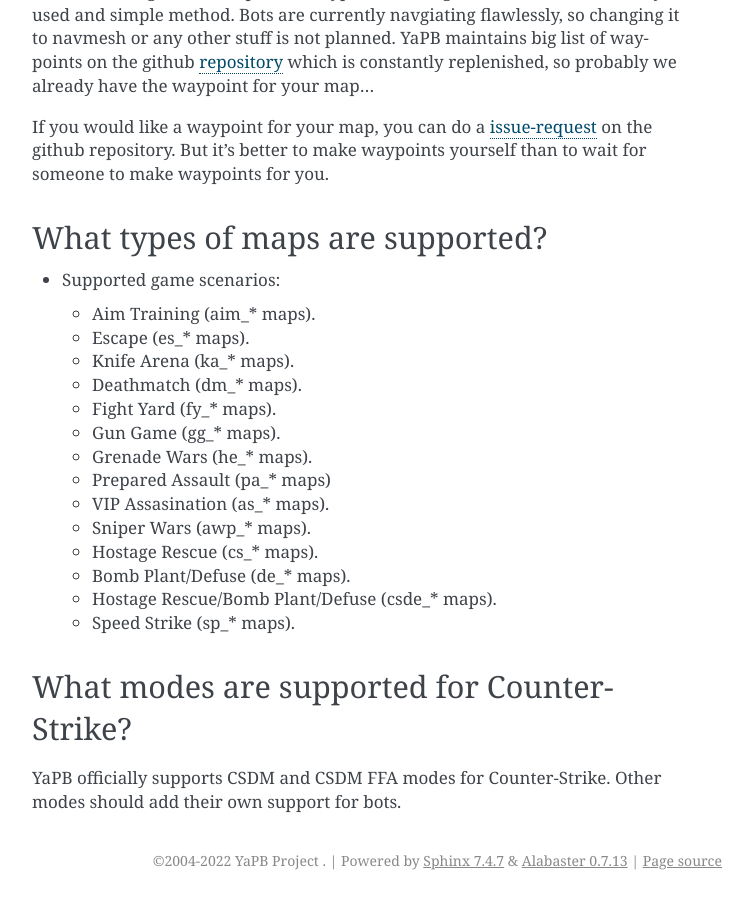
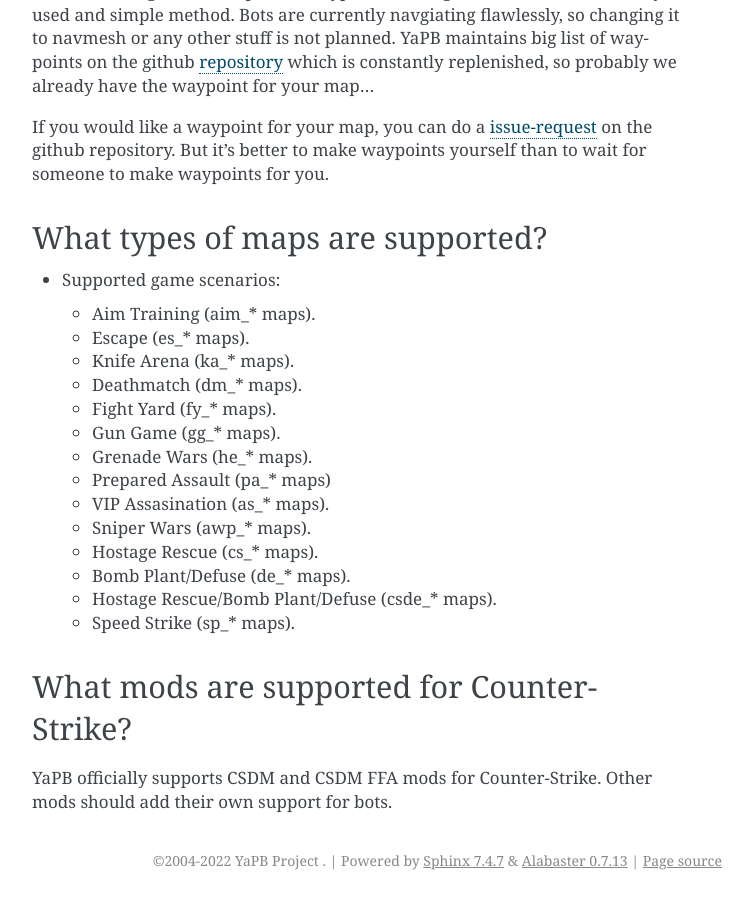
Before and after one commit to yapb/docs, a Sphinx documentation site: the page built from docs/introduction.rst, in a window 1280 px wide and 900 px high, scrolled down 1351 px. Shown: the whole window, without its empty margins (388-1141 px from the left). Built offline with Sphinx 7.4.7, drawn with Linux system fonts in a browser that asks for light colours; some of the changed text lies outside the part shown.

Commit message:
fix: wording

```diff
--- a/docs/introduction.rst
+++ b/docs/introduction.rst
@@ -59,6 +59,6 @@
   + Hostage Rescue/Bomb Plant/Defuse (csde_* maps).
   + Speed Strike (sp_* maps).
 
-What modes are supported for Counter-Strike?
+What mods are supported for Counter-Strike?
 ------------------
-YaPB officially supports CSDM and CSDM FFA modes for Counter-Strike. Other modes should add their own support for bots.
+YaPB officially supports CSDM and CSDM FFA mods for Counter-Strike. Other mods should add their own support for bots.
```
